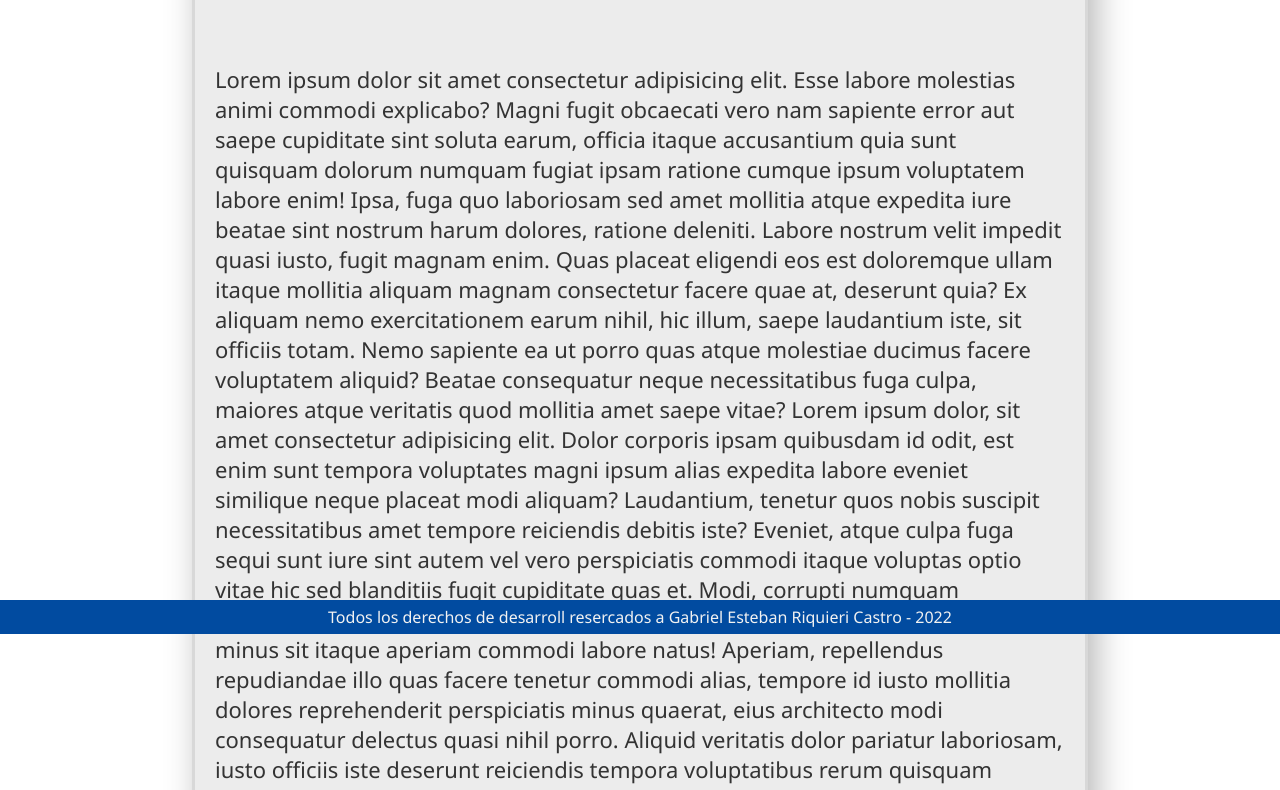
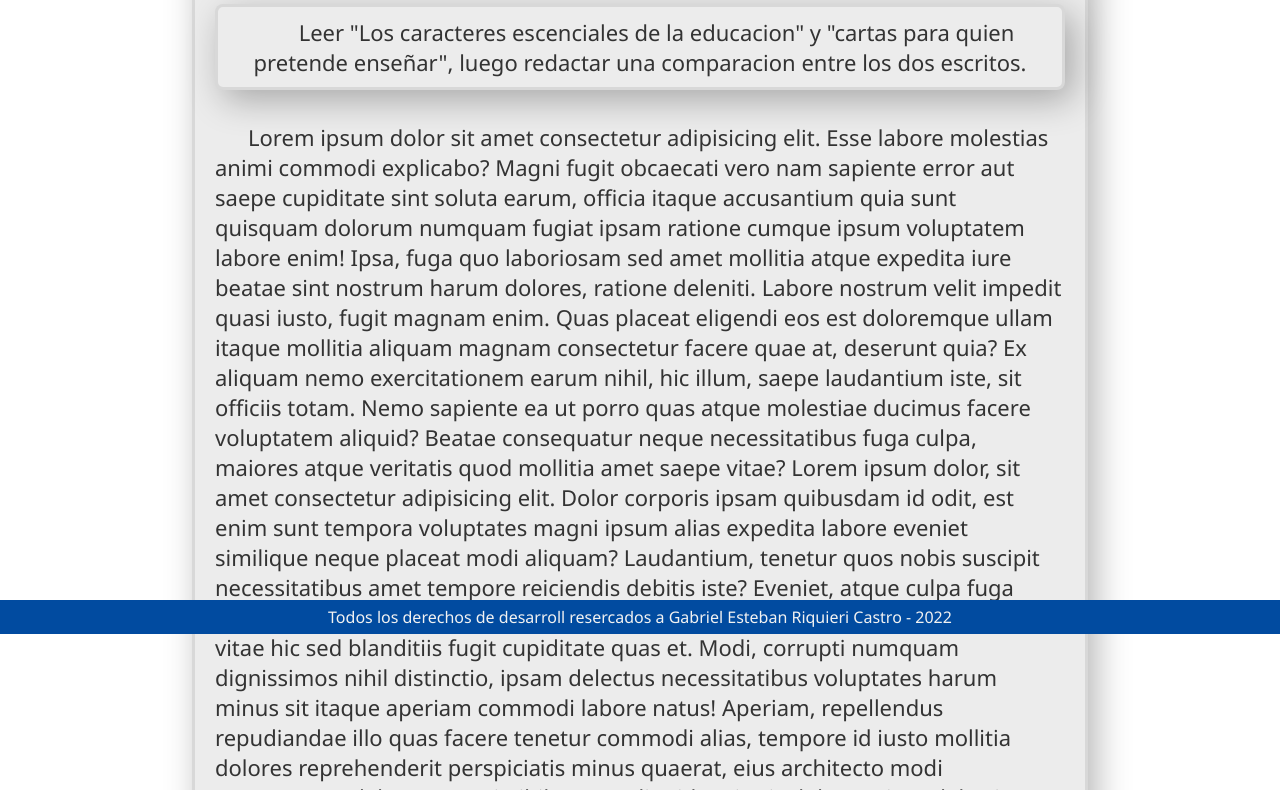
Before and after one commit to griquieri436/TP_Pedagog-a, a plain HTML site: page Pages/practicoI.html in a window 1280 px wide. Shown: the part 166-956 px from the top of the page. Drawn offline with Linux system fonts and the light colour scheme.

Commit message:
Agregado y con formato la actividad

```diff
--- a/Pages/practicoI.html
+++ b/Pages/practicoI.html
@@ -22,7 +22,7 @@
         <div class="container">
             <h1 class="tittle">Practico I</h1>
             <div class="consigna">
-
+                <p>Leer "Los caracteres escenciales de la educacion" y "cartas para quien pretende enseñar", luego redactar una comparacion entre los dos escritos.</p>
             </div>
 
             <p>Lorem ipsum dolor sit amet consectetur adipisicing elit. Esse labore molestias animi commodi explicabo? Magni fugit obcaecati vero nam sapiente error aut saepe cupiditate sint soluta earum, officia itaque accusantium quia sunt quisquam dolorum numquam fugiat ipsam ratione cumque ipsum voluptatem labore enim! Ipsa, fuga quo laboriosam sed amet mollitia atque expedita iure beatae sint nostrum harum dolores, ratione deleniti. Labore nostrum velit impedit quasi iusto, fugit magnam enim. Quas placeat eligendi eos est doloremque ullam itaque mollitia aliquam magnam consectetur facere quae at, deserunt quia? Ex aliquam nemo exercitationem earum nihil, hic illum, saepe laudantium iste, sit officiis totam. Nemo sapiente ea ut porro quas atque molestiae ducimus facere voluptatem aliquid? Beatae consequatur neque necessitatibus fuga culpa, maiores atque veritatis quod mollitia amet saepe vitae?
--- a/css/styles.css
+++ b/css/styles.css
@@ -83,11 +83,22 @@ h1{
 }
 .main .container p{
     font-size:22px;
+    text-indent: 1.5em;
+}
+
+.consigna{
+    background-color:#ECECEC;
+    padding:10px 20px;
+    border:3px solid rgba(118, 118, 118, 0.166);
+    border-radius:8px;
+    box-shadow: 8px 10px 35px rgba(0, 0, 0, 0.29);
+    margin-bottom: 2rem;
+    text-align:center;
 }
 
 .main .container h1{
     text-align: center;
-    margin-bottom: 5rem;
+    margin-bottom: 20px;
 }
 
 .main .container .container-tasks{
```
